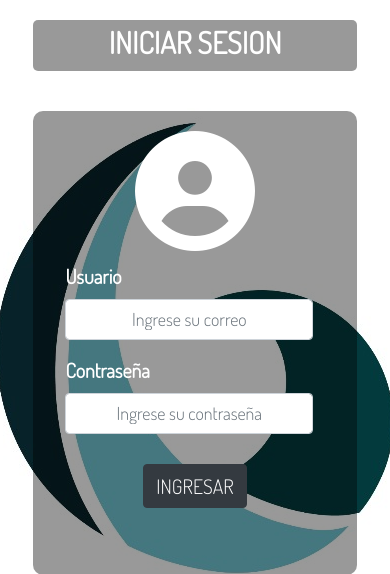
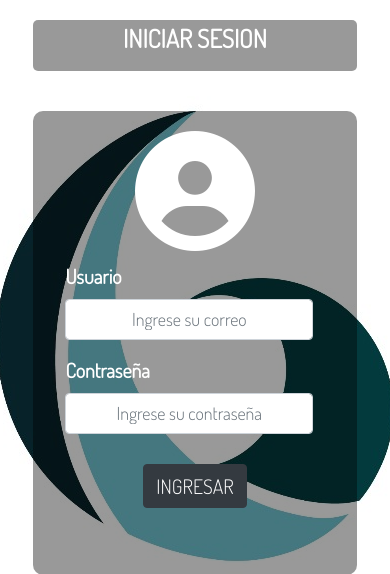
Before and after one commit to Jeffcaco/GDIT, a PHP site: page /Login/ in a window 390 px wide. Shown: the part 45-619 px from the top of the page. Run offline with PHP 8.4, Linux system fonts and the light colour scheme; some libraries are stand-ins or nearby versions.

Commit message:
version 2

```diff
--- a/Login/estilos.css
+++ b/Login/estilos.css
@@ -87,7 +87,7 @@
         background: rgba(0,0,0,0.4);
         text-align: center;
         color: #fff;
-        font-size: 30px;
+        font-size: 25px;
         font-weight: bold;
     }
     .login{
--- a/Login/index.php
+++ b/Login/index.php
@@ -97,7 +97,7 @@
         </form>
 		</div>
     <div class="auxiliar">
-      ss<br>ss<br>ss<br><br>
+      ss<br>ss<br>ss<br>
     </div>
 	</main>
 
```
